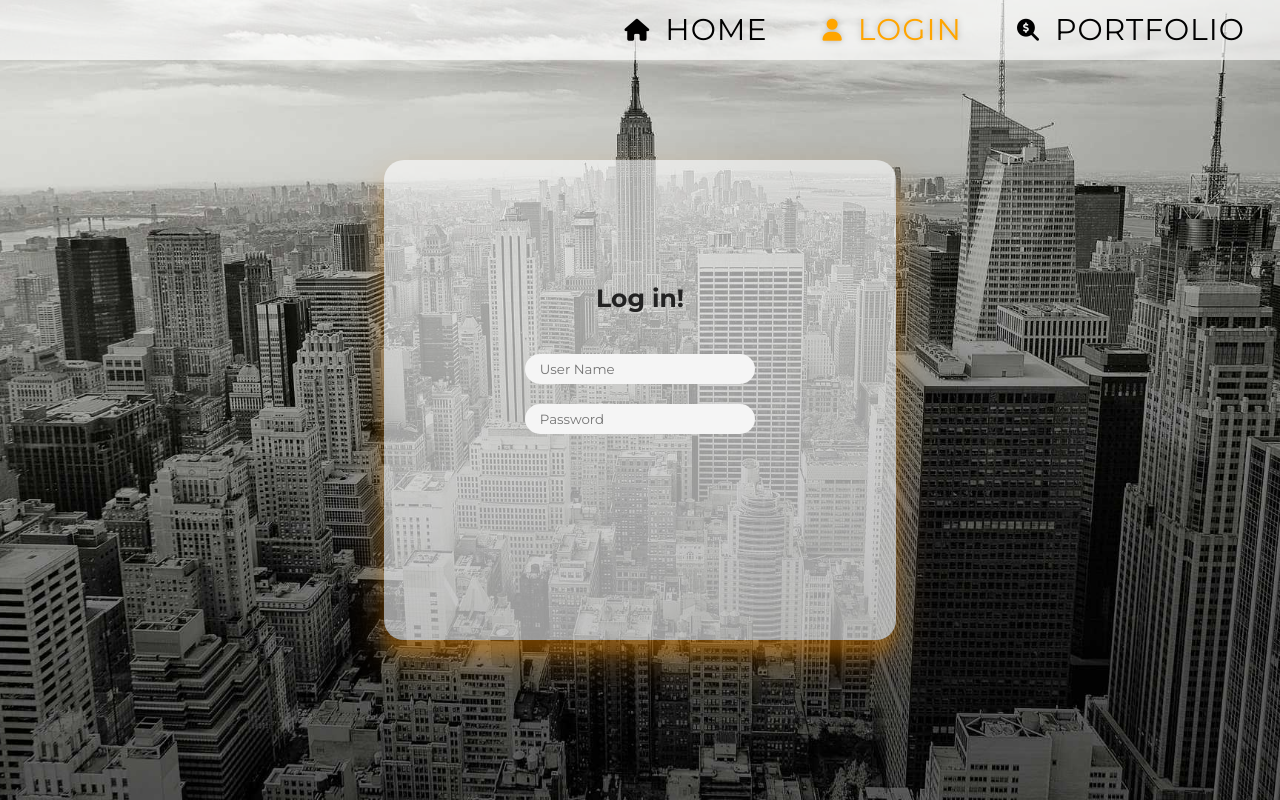
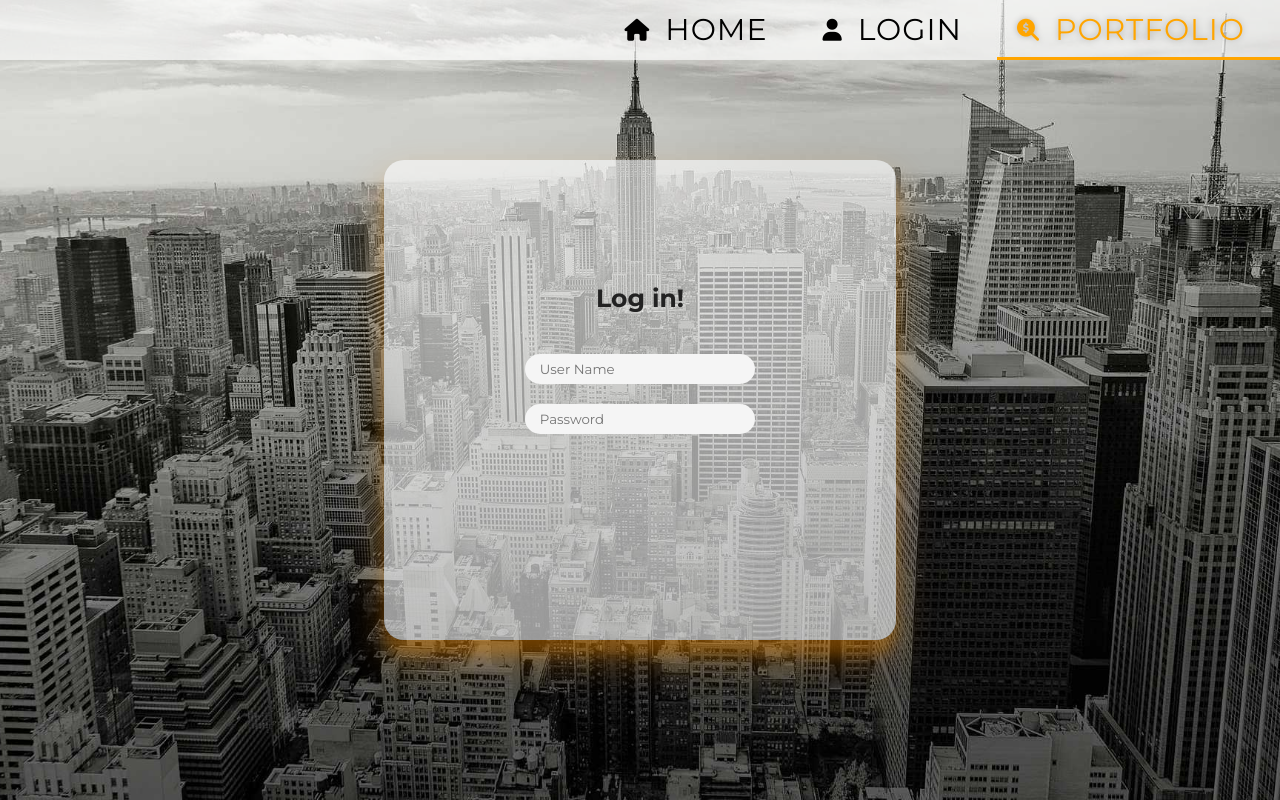
Before and after one commit to MMadejsza/Architecture_and_Design-_CW_-Java-Javalin-JS, a plain HTML site: page Java/resources/public/portfolio.html in a window 1280 px wide. Drawn offline with Linux system fonts and the light colour scheme.

Commit message:
nav hover and links corrected

```diff
--- a/Java/resources/public/css/style.css
+++ b/Java/resources/public/css/style.css
@@ -145,10 +145,12 @@ section p {
 	line-height: 150%;
 	text-indent: 2rem;
 }
-.nav .active,
-.nav .active a {
+.nav a.active {
 	color: orange;
 	text-shadow: var(--activeTxtShadow);
+}
+.nav a.active::after {
+	left: 0;
 }
 
 @media (max-width: 915px) and (orientation: landscape) {
--- a/Java/resources/public/portfolio.html
+++ b/Java/resources/public/portfolio.html
@@ -51,9 +51,9 @@
 						<a href="./index.html"><i class="fas fa-home"></i>Home</a>
 					</li>
 					<li>
-						<a href="./login" class="active"><i class="fas fa-user"></i></i>Login</a>
+						<a href="./login.html" ><i class="fas fa-user"></i></i>Login</a>
 					</li>
-					<li><a href="#"><i class="fas fa-search-dollar"></i>Portfolio</a></li>
+					<li><a href="#" class="active"><i class="fas fa-search-dollar"></i>Portfolio</a></li>
 				</ul>
 			</nav>
 			<main class="loginBox">
```
